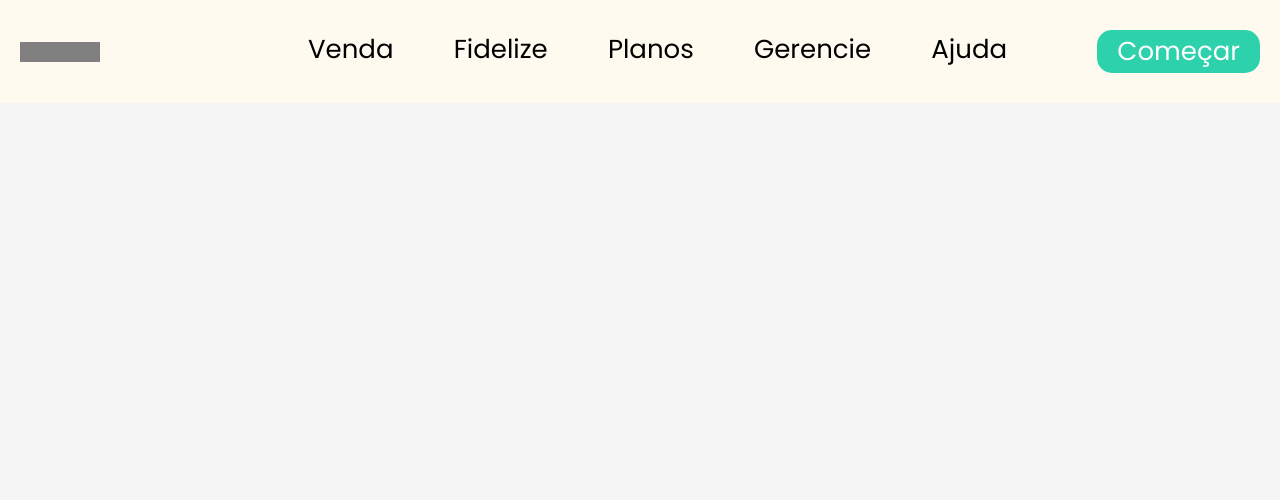
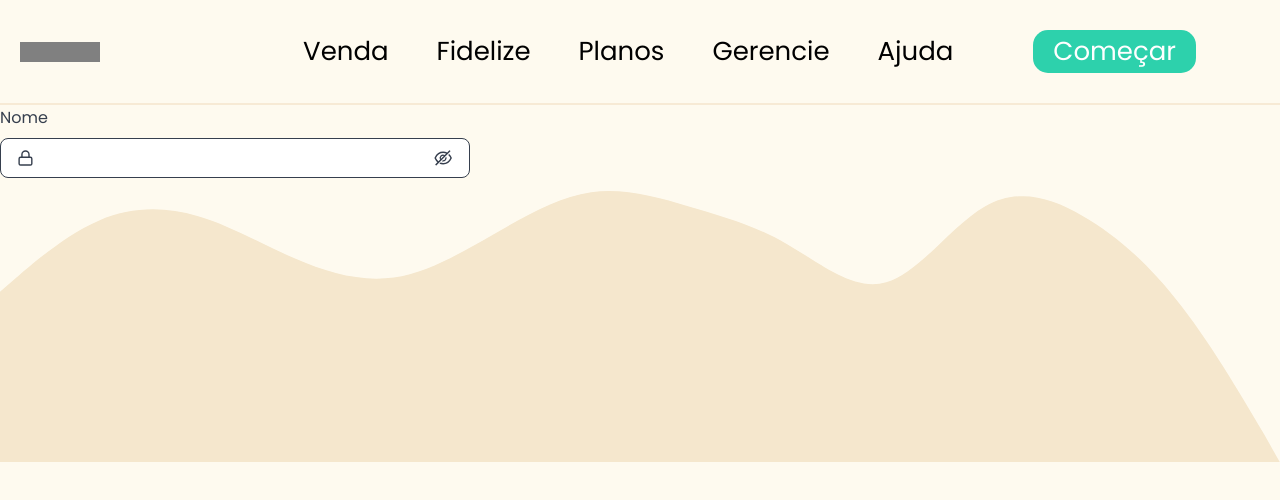
Before and after one commit to VictorCampelo/potty-dashboard, a Next.js app: page / in a window 1280 px wide. Shown: the top 500 px of the page. Built offline with nearby package versions, Linux system fonts and the light colour scheme.

Commit message:
fix: First commit

```diff
--- a/package.json
+++ b/package.json
@@ -12,6 +12,7 @@
     "next": "11.0.1",
     "react": "17.0.2",
     "react-dom": "17.0.2",
+    "react-icons": "^4.2.0",
     "styled-components": "^5.3.0"
   },
   "devDependencies": {
--- a/src/components/molecules/Header/styles.ts
+++ b/src/components/molecules/Header/styles.ts
@@ -3,11 +3,12 @@ import styled from 'styled-components';
 export const Container = styled.section`
     padding: 30px 20px ;
 
-    background: #FEFAEF;
+    background: var(--background);
 
     display: flex;
     justify-content: space-between;
     align-items: center;
+    border-bottom: 2px solid var(--yellow-600);
 
     div{
         height: 20px;
@@ -19,25 +20,18 @@ export const Container = styled.section`
     ul{
         width: 80%;
         display: flex;
-        align-iems: center;
-        justify-content: space-between;
+        align-items: center;
+        justify-content: flex-end;
         list-style-type: none;
-
 
         li{
             text-decoration: none;
             cursor: pointer;
-
-
+            margin-left: 3rem;
 
             a{
-                text-decoration: none;
-                font-family: 'Poppins', sans-serif;
-                font-style: normal;
-                font-weight: normal;
-                font-size: 26px;
-
-                color: #000000;
+                font-size: 1.625rem;
+                color: var(--black-1000);
             }
         }
 
@@ -46,8 +40,9 @@ export const Container = styled.section`
 
             border-radius: 15px;
             border: none;
-            background: #2DD1AC;
-            margin-left: 30px;
+            background: var(--green-confirmation);
+            margin-right: 4rem;
+            margin-left: 5rem;
             cursor: pointer;
 
             font-family: Poppins;
--- /dev/null
+++ b/src/components/molecules/Input/index.tsx
@@ -0,0 +1,61 @@
+import { useState } from 'react';
+import { AiOutlineEye, AiOutlineEyeInvisible } from 'react-icons/ai';
+
+import { Container } from './styles';
+import { ReactElement } from 'react';
+
+interface Input extends React.InputHTMLAttributes<HTMLInputElement>{
+  label: string;
+  password?: boolean;
+  forgetPassword?: boolean;
+  error?: boolean;
+  icon?: ReactElement;
+}
+
+export const Input = ({
+  label,
+  password,
+  icon,
+  error,
+  ...rest
+}: Input) => {
+  const [isInputVisible, setIsInputVisible] = useState(true);
+
+  return (
+    <Container error={error} >
+      <section className="labelContent">
+        <label>
+          {label}
+        </label>
+
+        {error && <span>Email ou senha inválidos</span> }
+      </section>
+
+      <label className="inputContainter">
+
+        { !!icon && icon }
+
+        <input
+          type={ password && isInputVisible ? "password" : "text" }
+          {...rest}
+        />
+
+        { password && (
+          isInputVisible ? (
+          <AiOutlineEyeInvisible
+            onClick={() => setIsInputVisible(false)}
+            size={24}
+            color="var(--black-800);"
+          />
+          ) : (
+          <AiOutlineEye
+            onClick={() => setIsInputVisible(true)}
+            size={24}
+            color="var(--black-800);"
+          />
+          )
+        )}
+      </label>
+    </Container>
+  )
+}
--- /dev/null
+++ b/src/components/molecules/Input/styles.ts
@@ -0,0 +1,77 @@
+import styled from "styled-components";
+
+interface ContainerProps {
+  error: boolean;
+}
+
+export const Container = styled.div<ContainerProps>`
+  width: 470px;
+  display: flex;
+  flex-direction: column;
+
+  .labelContent {
+    display: flex;
+    justify-content: space-between;
+    align-items: center;
+    padding-right: 6px;
+    margin-bottom: 0.5rem;
+
+    label {
+      font-size: 1rem;
+      ${(props) => props.error && "color: var(--red);"}
+    }
+
+    span {
+      color: var(--red);
+      font-size: 0.875rem;
+      font-weight: bold;
+      text-decoration: underline;
+      transition: 0.2s color;
+
+      &:hover {
+        color: var(--blue-darker-secondary);
+      }
+    }
+  }
+
+  .inputContainter {
+    height: 2.5rem;
+
+    display: flex;
+    justify-content: center;
+    align-items: center;
+
+    border-radius: 8px;
+    padding-left: 1rem;
+    background: white;
+    overflow: hidden;
+    border: 1px solid var(--black-800);
+
+    cursor: text;
+
+    input {
+      width: 100%;
+      height: 100%;
+      border: none;
+      border-radius: 11px;
+      font-size: 0.875rem;
+      background: inherit;
+      ${(props) => props.error && "color: var(--red);"}
+    }
+
+    input:focus{
+      outline: none;
+    }
+
+    svg {
+      margin-right: 1rem;
+      ${(props) => props.error && "color: var(--red) !important;"}
+
+      &:last-child:hover {
+        cursor: pointer;
+      }
+    }
+
+    ${(props) => props.error && "border: 1px solid var(--red);"}
+  }
+`
--- a/src/layout/GlobalStyle.tsx
+++ b/src/layout/GlobalStyle.tsx
@@ -1,17 +1,57 @@
 import { createGlobalStyle } from "styled-components";
 
 export default createGlobalStyle`
-  *{
+  * {
     margin: 0;
-    paddin: 0;
+    padding: 0;
     box-sizing: border-box;
   }
 
-  body {
-    background: #f5f5f5;
-    font-size: 14px;
-    color: #333;
-    font-family: 'Poppins', sans-serif;
+  :root {
+    --white: #FFFFFF;
+    --background: #FEFAEF;
+    --black-1000: #000000;
+    --black-800: #363F4E;
+
+    --red: #FF4D4B;
+
+    --gray-100: #F2F4F3;
+    --gray-200: #C4C4C4;
+
+    --yellow-600: #F7EAD5;
+    --green-confirmation: #2DD1AC;
+
+    --wave-1: #F9EFDC;
+    --wave-2: #F5E7CD;
   }
 
+  @media (max-width: 1080px) {
+    html {
+      font-size: 93.75%;
+    }
+  }
+
+  @media (max-width: 720px) {
+    html {
+      font-size: 87.5%;
+    }
+  }
+
+  body {
+    background: var(--background);
+  }
+
+  body, input, textarea, select, button {
+    font: 400 1rem "Poppins", sans-serif;
+    color: var(--black-800);
+  }
+
+  button {
+    cursor: pointer;
+  }
+
+  a {
+    color: inherit;
+    text-decoration: none;
+  }
 `;
--- a/src/pages/Planos/index.tsx
+++ b/src/pages/Planos/index.tsx
@@ -1,11 +1,9 @@
 import styled from "styled-components";
 import Header from "../../components/molecules/Header";
-import GlobalStyle from "../../layout/GlobalStyle";
 
 const Planos = () => {
   return (
     <div>
-      <GlobalStyle/>
       <Header/>
     </div>
   );
--- a/src/pages/_app.js
+++ /dev/null
@@ -1,7 +0,0 @@
-//import '../styles/globals.css'
-
-function MyApp({ Component, pageProps }) {
-  return <Component {...pageProps} />
-}
-
-export default MyApp
--- /dev/null
+++ b/src/pages/_app.tsx
@@ -0,0 +1,12 @@
+import GlobalStyle from '../layout/GlobalStyle'
+
+function MyApp({ Component, pageProps }) {
+  return (
+    <>
+      <GlobalStyle />
+      <Component {...pageProps} />
+    </>
+  )
+}
+
+export default MyApp
--- a/src/pages/_document.jsx
+++ b/src/pages/_document.tsx
@@ -1,6 +1,8 @@
 import Document, { Html, Head, Main, NextScript } from 'next/document'
 
 class MyDocument extends Document {
+
+
   render() {
     return (
       <Html>
--- a/src/pages/index.tsx
+++ b/src/pages/index.tsx
@@ -3,12 +3,16 @@ import BasicLayout from "../layout/GlobalStyle";
 //import IndexLayout from "../styles/pages";
 import Header from "../components/molecules/Header";
 import GlobalStyle from "../layout/GlobalStyle";
+import { Input } from "../components/molecules/Input";
+
+import { FiLock } from 'react-icons/fi';
 
 const Home = () => {
   return (
     <div>
-      <GlobalStyle/>
       <Header/>
+      <Input label="Nome" password icon={<FiLock size={20} color="var(--black-800);" />} />
+      <svg xmlns="http://www.w3.org/2000/svg" viewBox="0 0 1440 320"><path fill="#F5E7CD" fill-opacity="1" d="M0,128L18.5,112C36.9,96,74,64,111,48C147.7,32,185,32,222,42.7C258.5,53,295,75,332,90.7C369.2,107,406,117,443,112C480,107,517,85,554,64C590.8,43,628,21,665,16C701.5,11,738,21,775,32C812.3,43,849,53,886,74.7C923.1,96,960,128,997,117.3C1033.8,107,1071,53,1108,32C1144.6,11,1182,21,1218,42.7C1255.4,64,1292,96,1329,144C1366.2,192,1403,256,1422,288L1440,320L1440,320L1421.5,320C1403.1,320,1366,320,1329,320C1292.3,320,1255,320,1218,320C1181.5,320,1145,320,1108,320C1070.8,320,1034,320,997,320C960,320,923,320,886,320C849.2,320,812,320,775,320C738.5,320,702,320,665,320C627.7,320,591,320,554,320C516.9,320,480,320,443,320C406.2,320,369,320,332,320C295.4,320,258,320,222,320C184.6,320,148,320,111,320C73.8,320,37,320,18,320L0,320Z"></path></svg>
     </div>
   );
 };
--- a/styles/globals.css
+++ /dev/null
@@ -1,16 +0,0 @@
-html,
-body {
-  padding: 0;
-  margin: 0;
-  font-family: -apple-system, BlinkMacSystemFont, Segoe UI, Roboto, Oxygen,
-    Ubuntu, Cantarell, Fira Sans, Droid Sans, Helvetica Neue, sans-serif;
-}
-
-a {
-  color: inherit;
-  text-decoration: none;
-}
-
-* {
-  box-sizing: border-box;
-}
```
Also changed, not shown: src/components/molecules/Header/index.tsx (+21 -5 lines), 1 other file (tests, documents, lock files or other folders).
